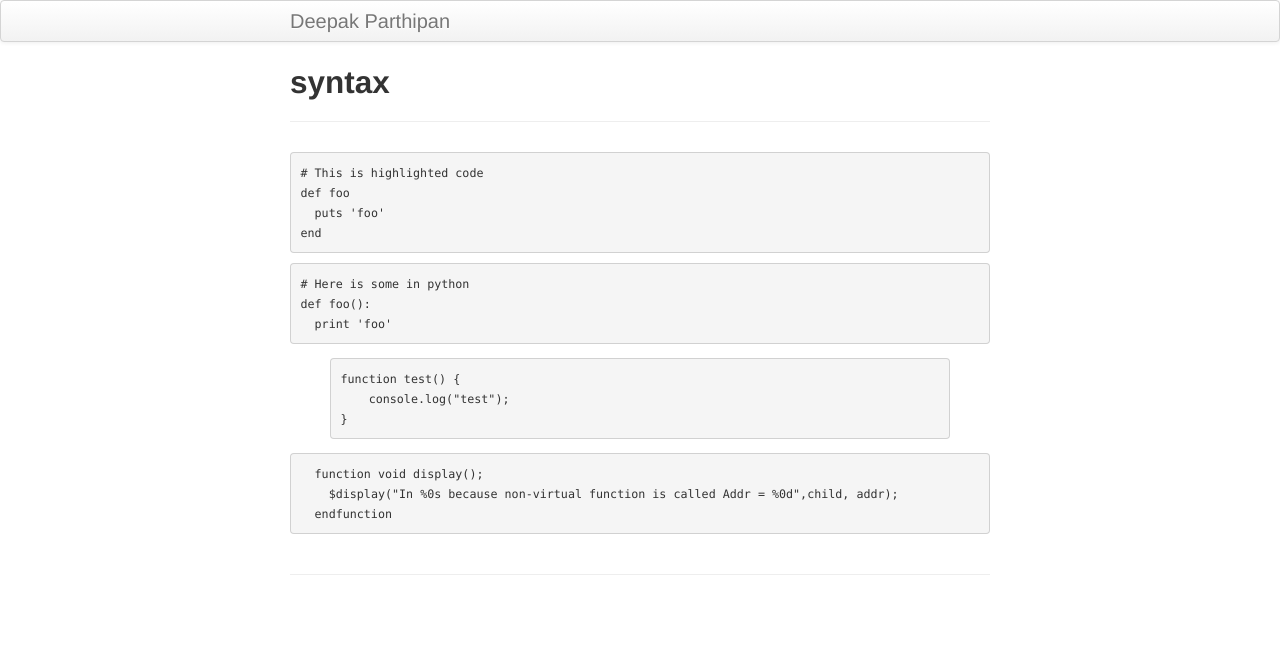
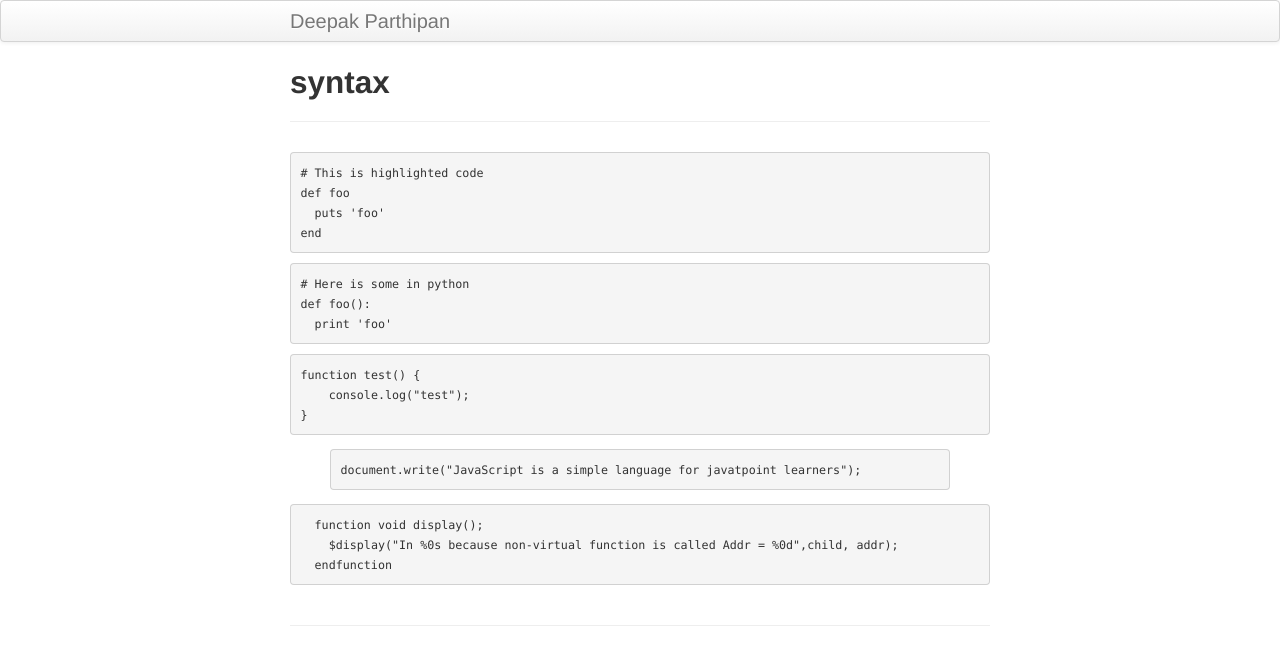
Before and after one commit to asicdv/asicdv.github.io, a Jekyll site: the page built from pages/syntax.md, in a window 1280 px wide. Shown: the top 665 px of the page. Built offline with Jekyll 4.4.1, drawn with Linux system fonts in a browser that asks for light colours.

Commit message:
testing syntax highlighting

````diff
--- a/pages/syntax.md
+++ b/pages/syntax.md
@@ -16,10 +16,13 @@ def foo():
   print 'foo'
 ```
 
-{% highlight javascript %}
+``` javascript
 function test() {
     console.log("test");
 }
+```
+{% highlight javascript %}
+document.write("JavaScript is a simple language for javatpoint learners");
 {% endhighlight %}
 
 ```systemverilog
````
